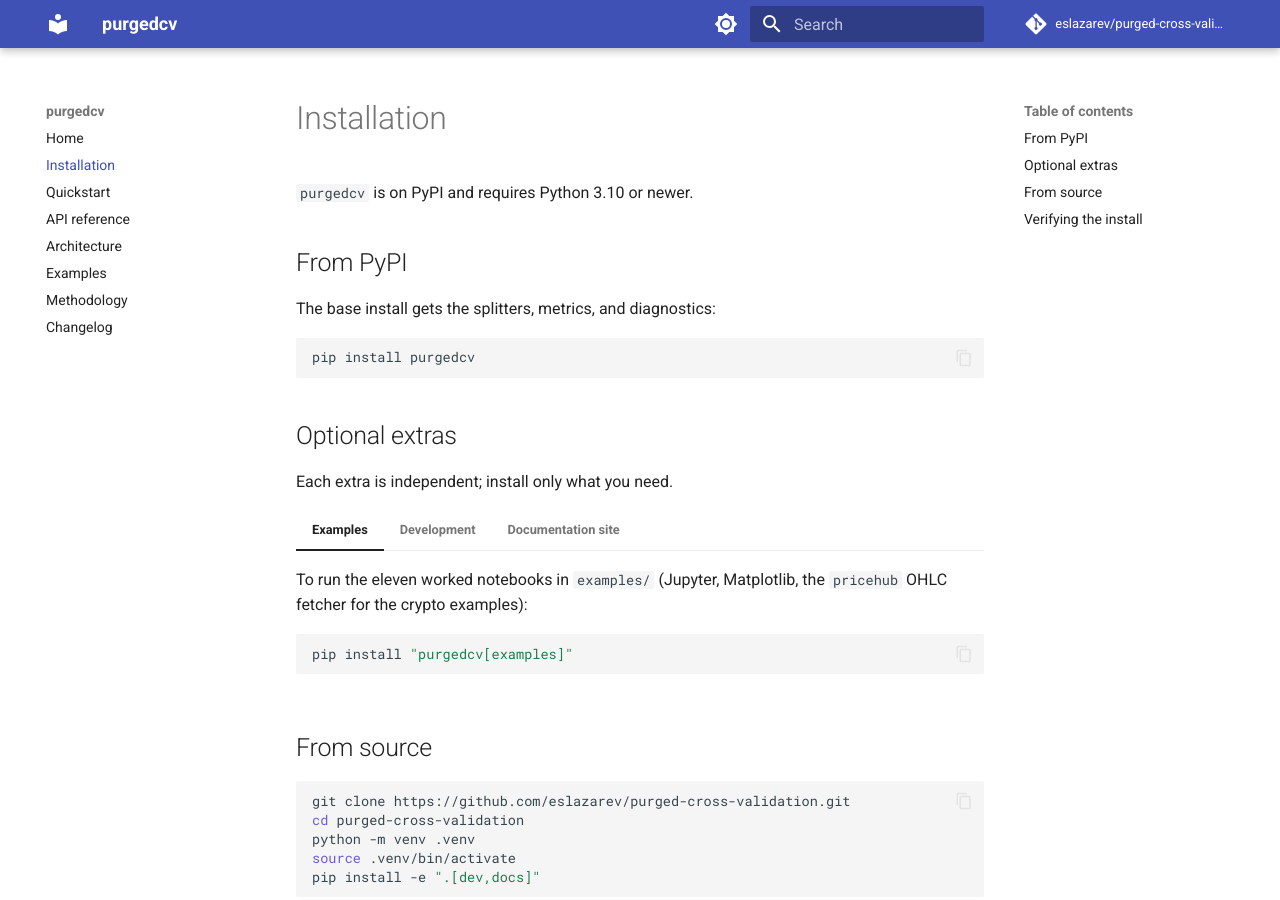
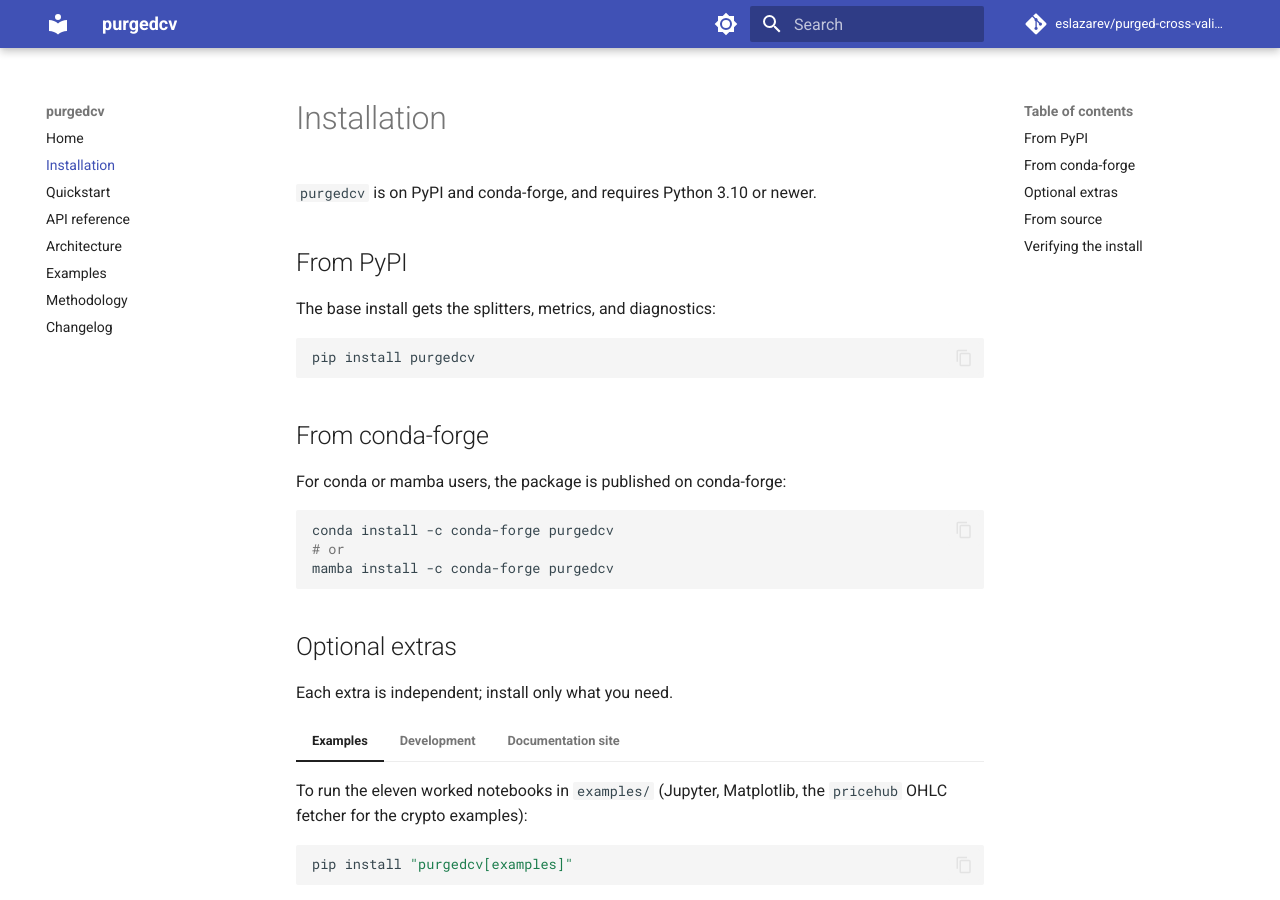
Before and after one commit to eslazarev/purged-cross-validation, an MkDocs documentation site: the page built from docs/installation.md, in a window 1280 px wide and 900 px high. Built offline with MkDocs 1.6.1 and Material for MkDocs 9.7.7, drawn with Linux system fonts in a browser that asks for light colours; comment, search, counter and statistics services are not loaded.

Commit message:
docs: add Conda installation instructions to README

````diff
--- a/docs/installation.md
+++ b/docs/installation.md
@@ -1,6 +1,6 @@
 # Installation
 
-`purgedcv` is on PyPI and requires Python 3.10 or newer.
+`purgedcv` is on PyPI and conda-forge, and requires Python 3.10 or newer.
 
 ## From PyPI
 
@@ -8,6 +8,16 @@ The base install gets the splitters, metrics, and diagnostics:
 
 ```bash
 pip install purgedcv
+```
+
+## From conda-forge
+
+For conda or mamba users, the package is published on conda-forge:
+
+```bash
+conda install -c conda-forge purgedcv
+# or
+mamba install -c conda-forge purgedcv
 ```
 
 ## Optional extras
````
Also changed, not shown: docs/index.md (+1 -1 lines).
